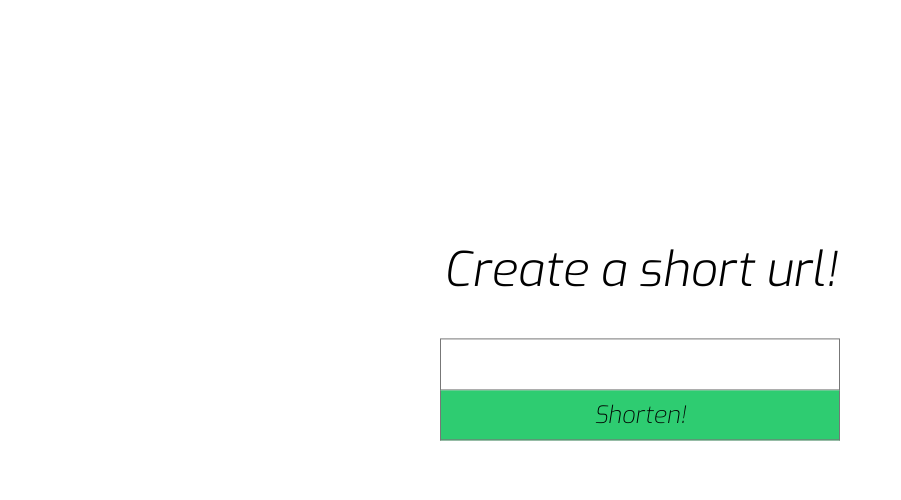
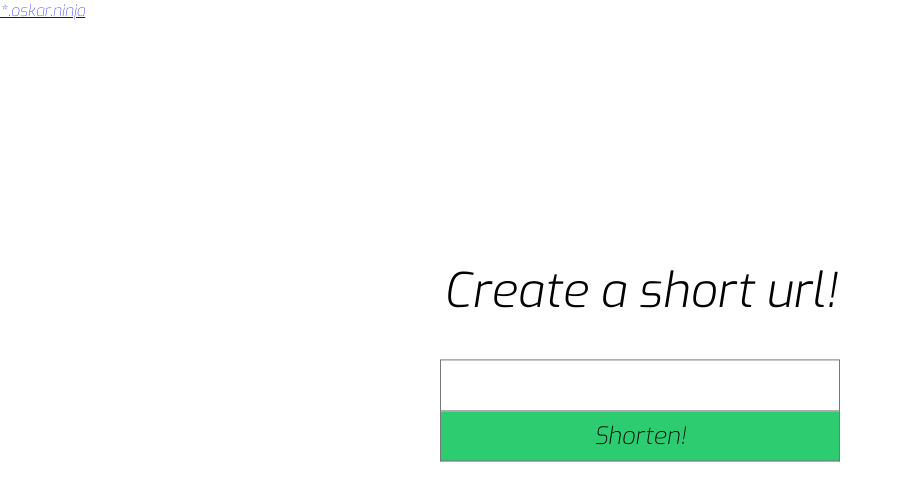
Before and after one commit to raksooo/URL-shortener, a plain HTML site: page static/index.html in a window 1280 px wide. Shown: the whole page, without its empty margins (0-901 px from the left). Drawn offline with Linux system fonts and the light colour scheme; files that its build step writes are made by us from their sources; files whose address does not match are found by name.

Commit message:
Added link.

```diff
--- a/static/index.html
+++ b/static/index.html
@@ -7,6 +7,9 @@
         <script src="static/script.js"></script>
     </head>
     <body>
+        <div>
+            <a href="http://oskar.ninja">*.oskar.ninja</a>
+        </div>
         <main>
             <h1 id="result">Create a short url!</h1>
             <form onsubmit="return shorten();">
```
